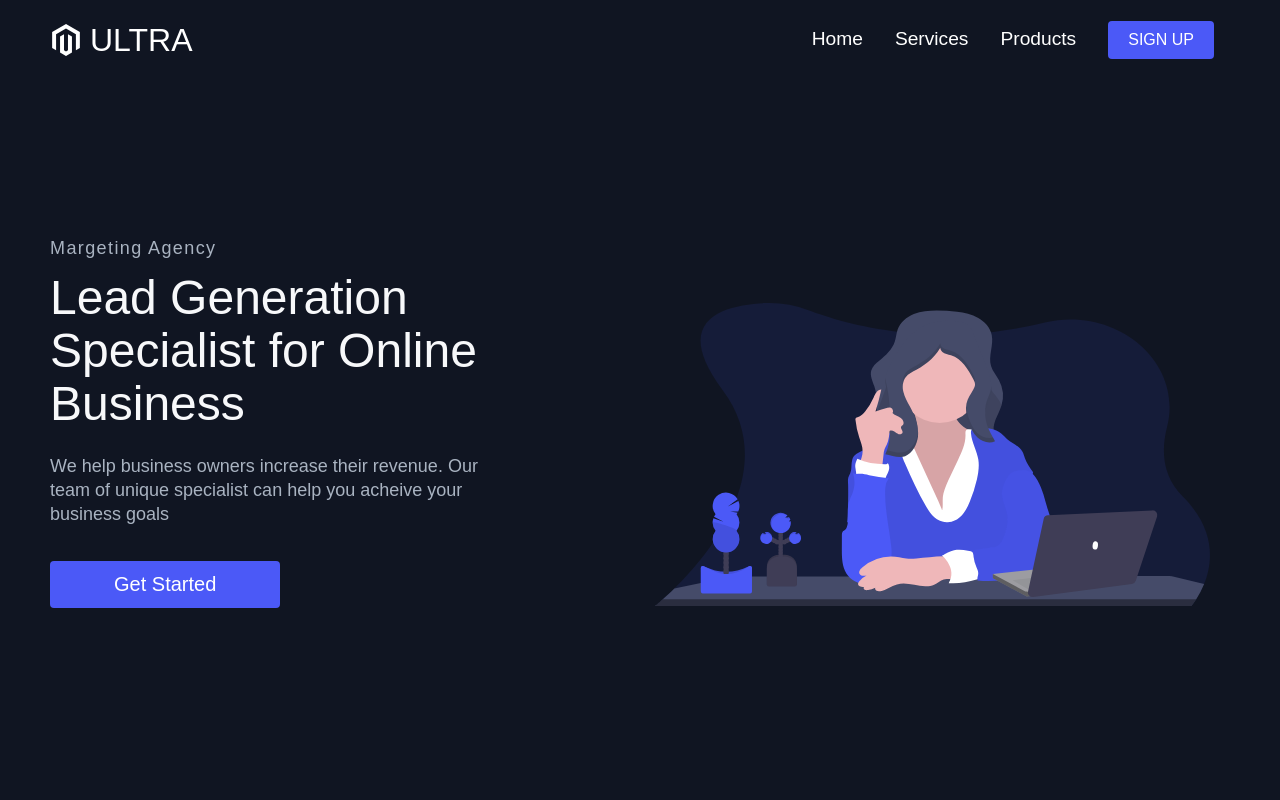
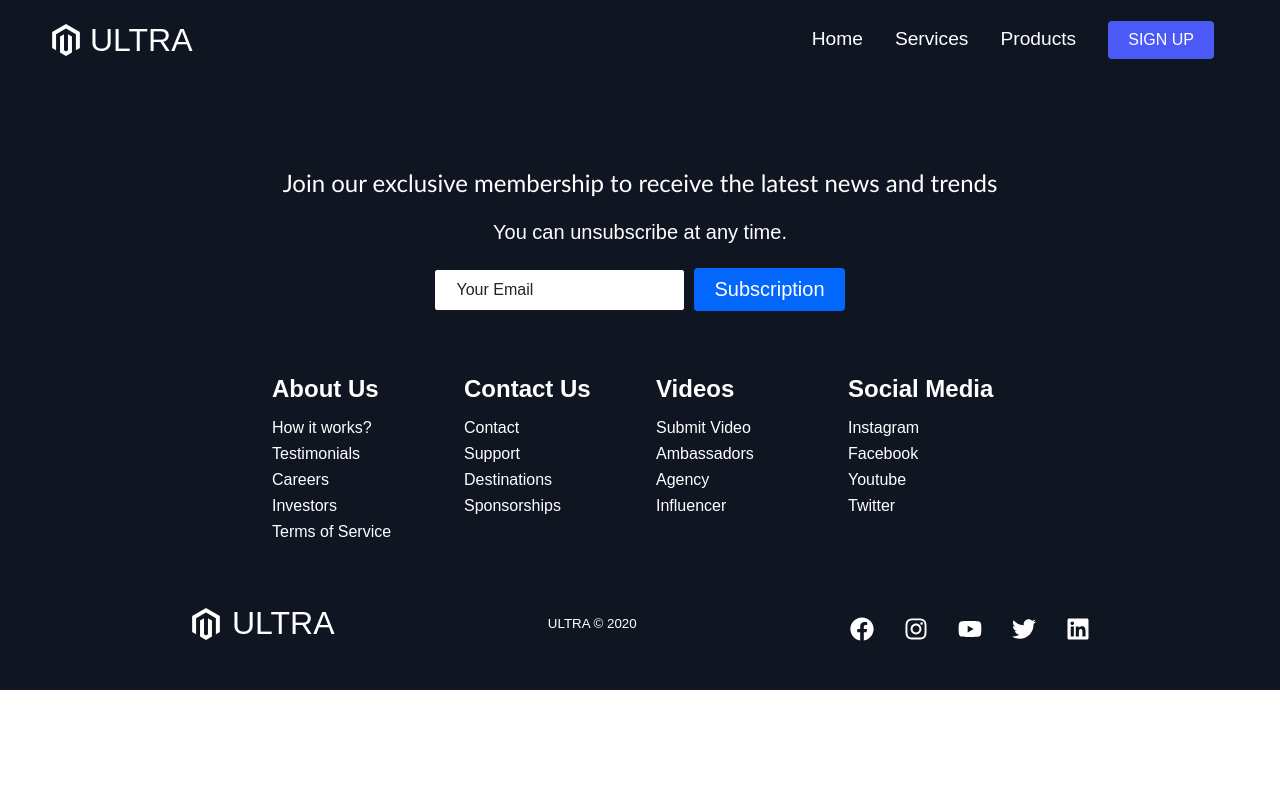
Before and after one commit to nohahassan64/react-ultra, a React (Create React App) app: page / in a window 1280 px wide. Shown: the top 800 px of the page. Built offline with nearby package versions, Linux system fonts and the light colour scheme.

Commit message:
Update App.js

```diff
--- a/src/App.js
+++ b/src/App.js
@@ -14,12 +14,7 @@ function App() {
     <GlobalStyle />
     <ScrollToTop />
       <Navbar />
-      <Switch>
-        <Route exact path="/services" component={Services} />
-        <Route path="/products" component={Products} />
-        <Route path="/sign-up"  component={SingUp} />
-        <Route  path="/" component={Home} />
-        </Switch>
+
       <Footer />
     </Router>
   );
```
